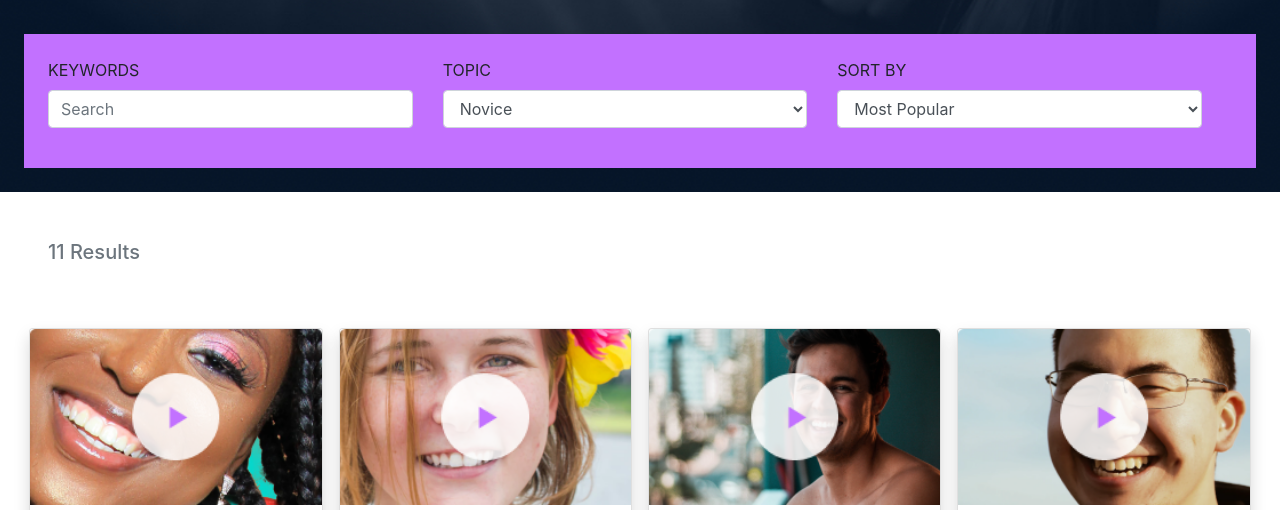
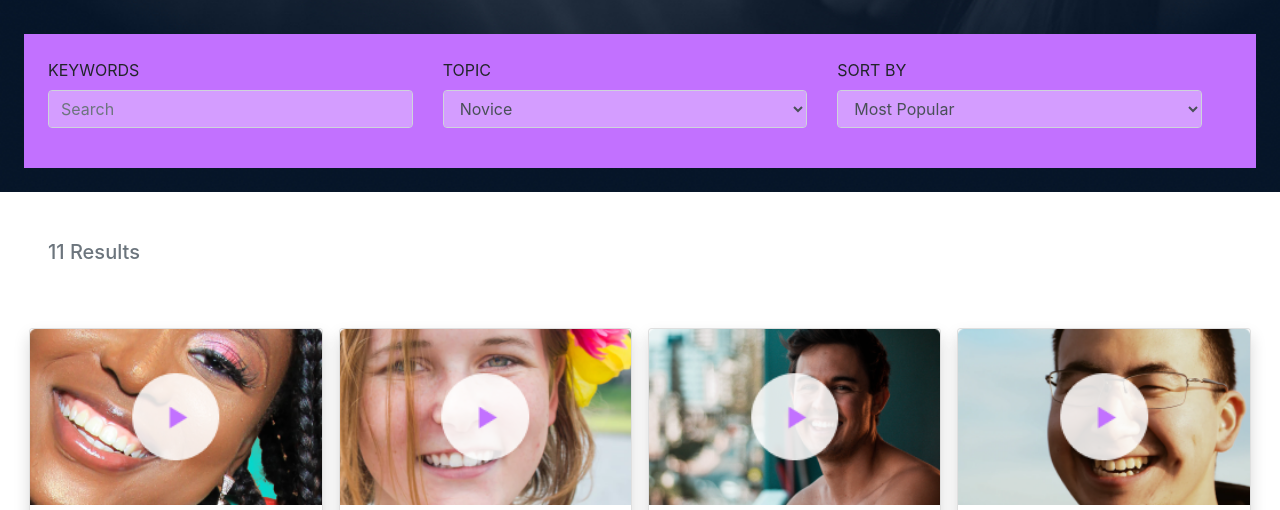
Before and after one commit to gumquat/glowing-octo-disco, a plain HTML site: page courses.html in a window 1280 px wide. Shown: the part 254-764 px from the top of the page. Drawn offline with nearby package versions, Linux system fonts and the light colour scheme; a web font is replaced by a local one.

Commit message:
fixed styling

```diff
--- a/courses.html
+++ b/courses.html
@@ -64,14 +64,14 @@
         <div class="col-4">KEYWORDS
           <form class="pt-2">
           <div class="form-group">
-            <input type="search" class="form-control" id="searchQuery"
+            <input type="search" class="form-control bg-light-purple" id="searchQuery"
             aria-describedby="searchBar" placeholder="Search">
           </div>
         </div>
 
         <div class="col-4">TOPIC
           <div class="pt-2">
-            <select class="form-control">
+            <select class="form-control bg-light-purple">
               <option>Novice</option>
               <option>Intermediate</option>
               <option>Expert</option>
@@ -81,7 +81,7 @@
 
         <div class="col-4">SORT BY
           <div class="pt-2">
-            <select class="form-control">
+            <select class="form-control bg-light-purple">
               <option>Most Popular</option>
               <option>Most Recent</option>
               <option>Most Viewed</option>
--- a/styles.css
+++ b/styles.css
@@ -20,6 +20,9 @@
 
 .bg-purple {
   background-color: #C271FF;
+}
+.bg-light-purple {
+  background-color: #d49dff;
 }
 .bg-blue {
   background-color: #071629;
```
Also changed, not shown: 0-courses.html (+3 -3 lines), 1-courses.html (+3 -3 lines), 2-courses.html (+3 -3 lines).
